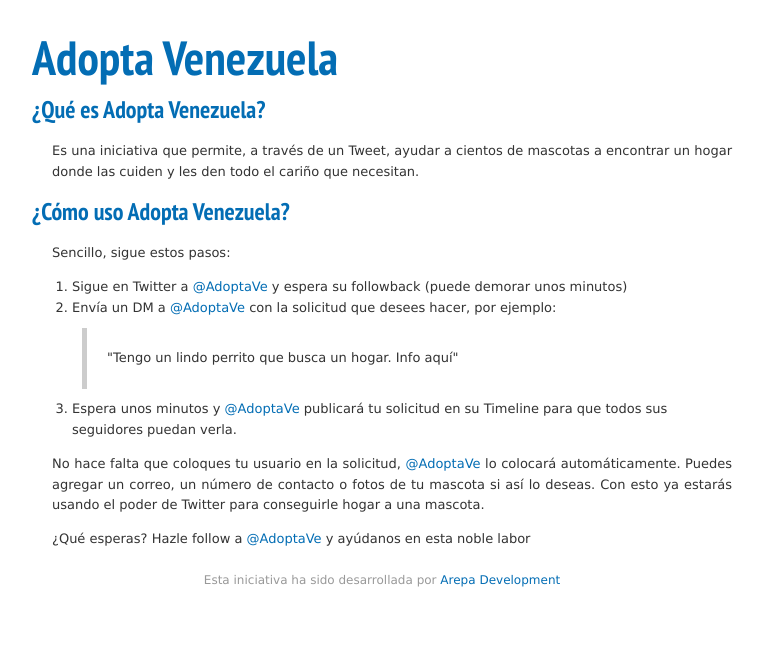
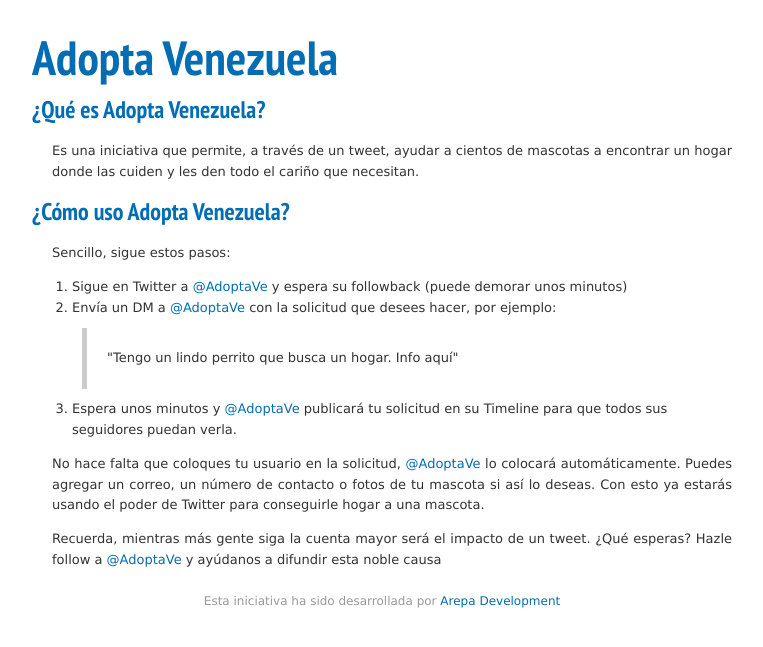
Before and after one commit to arepadev/twitdirect, a Django app: template templates/index.html in a window 1280 px wide. Shown: the top 647 px of the page, without its empty margins (258-1021 px from the left). Run offline with Django 3.2, Linux system fonts and the light colour scheme; the template is opened without the code that fills it, so the values that code supplies are empty; parts of the project's set-up code (start-up, migrations or seed data) failed here and were passed over.

Commit message:
Added more descriptive text

```diff
--- a/templates/index.html
+++ b/templates/index.html
@@ -10,7 +10,7 @@
 
         <h2>&iquest;Qu&eacute; es Adopta Venezuela?</h2>
 
-        <p>Es una iniciativa que permite, a trav&eacute;s de un Tweet,
+        <p>Es una iniciativa que permite, a trav&eacute;s de un tweet,
         ayudar a cientos de mascotas a encontrar un hogar donde las cuiden y
         les den todo el cari&ntilde;o que necesitan.</p>
 
@@ -33,7 +33,8 @@
         autom&aacute;ticamente. Puedes agregar un correo, un n&uacute;mero de contacto o fotos de tu mascota si as&iacute; lo deseas.
         Con esto ya estar&aacute;s usando el poder de Twitter para conseguirle hogar a una mascota.</p>
 
-        <p>&iquest;Qu&eacute; esperas? Hazle follow a <a href="http://twitter.com/#!/adoptave">@AdoptaVe</a> y ay&uacute;danos en esta noble labor</p>
+        <p>Recuerda, mientras m&aacute;s gente siga la cuenta mayor ser&aacute; el impacto de un tweet. &iquest;Qu&eacute; esperas? Hazle follow
+        a <a href="http://twitter.com/#!/adoptave">@AdoptaVe</a> y ay&uacute;danos a difundir esta noble causa</p>
 
         <div id="footer">Esta iniciativa ha sido desarrollada por <a href="http://arepadev.com">Arepa Development</a></div>
     </div>
```
